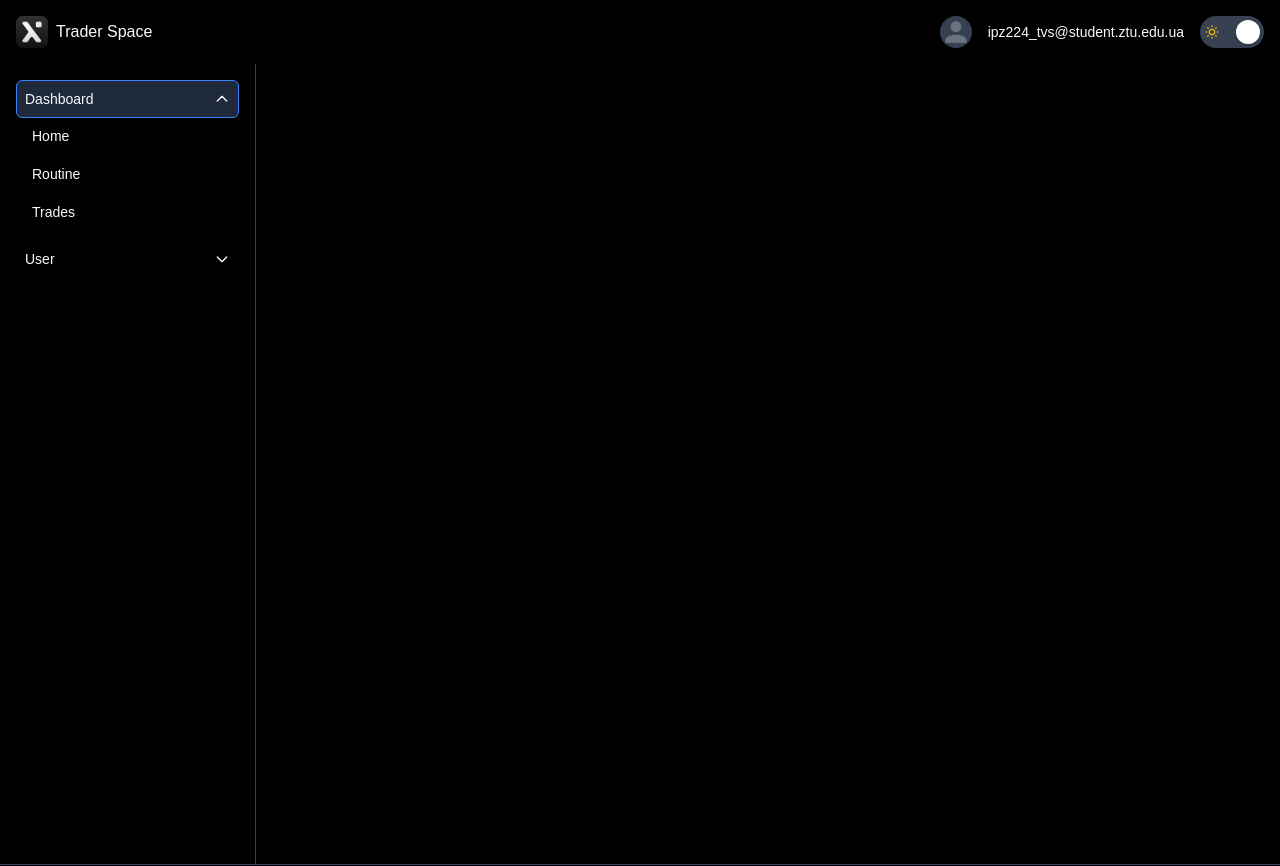
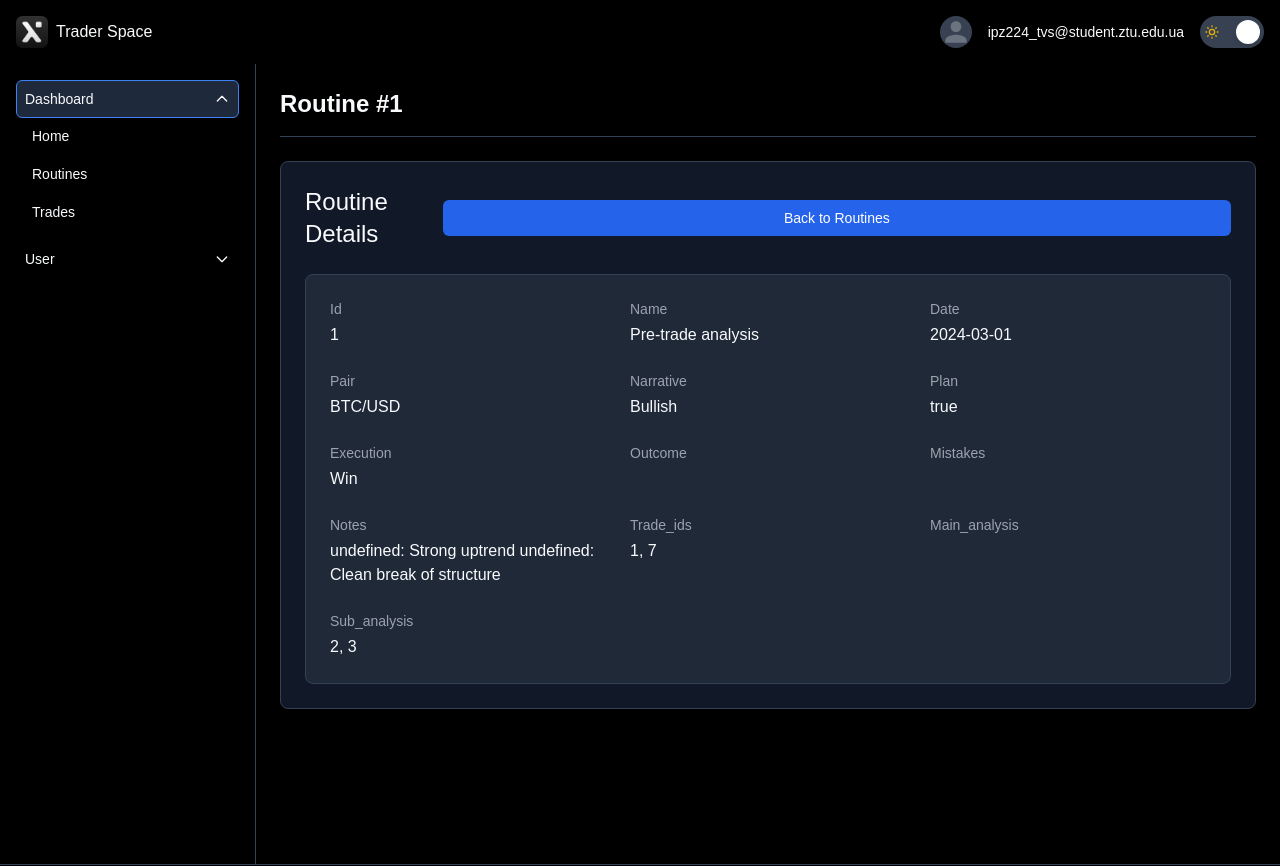
Before and after one commit to Whytalik/trader-space, a Vue app: page /routines/1 in a window 1280 px wide. Shown: the top 866 px of the page. Built offline with nearby package versions, Linux system fonts and the light colour scheme.

Commit message:
feat: implemented routines display and detailed routine view
- Added functionality to render routines in a list or gallery format
- Enabled viewing detailed information for a selected routine
- Improved navigation and UI consistency between routine overview and details

```diff
--- /dev/null
+++ b/src/components/routines/RoutineDetails.vue
@@ -0,0 +1,95 @@
+<template>
+    <div class="routine-view">
+        <div class="routine-header">
+            <h2 class="routine-title">Routine Details</h2>
+            <BaseButton @click="$router.push('/routines')">Back to Routines</BaseButton>
+        </div>
+        <div class="routine-content" v-if="routine">
+            <div class="routine-info">
+                <div class="info-grid">
+                    <div class="info-item" v-for="(value, key) in routine" :key="key">
+                        <span class="label">{{ formatLabel(key) }}</span>
+                        <span class="value">{{ formatValue(value) }}</span>
+                    </div>
+                </div>
+            </div>
+        </div>
+        <div v-else class="routine-not-found">
+            Routine not found
+        </div>
+    </div>
+</template>
+
+<script>
+import { routines } from "../../data/routine";
+
+export default {
+    name: "RoutineDetails",
+    data() {
+        return {
+            routine: null
+        }
+    },
+    created() {
+        const routineId = parseInt(this.$route.params.id);
+        this.routine = routines.find(r => r.id === routineId);
+
+        if (!this.routine) {
+            console.error(`Routine with id ${routineId} not found`);
+        }
+    },
+    methods: {
+        formatLabel(key) {
+            return key.split(/(?=[A-Z])/).join(' ').charAt(0).toUpperCase() +
+                key.split(/(?=[A-Z])/).join(' ').slice(1);
+        },
+        formatValue(value) {
+            if (value instanceof Date) {
+                return value.toLocaleDateString();
+            }
+            if (Array.isArray(value)) {
+                return value.join(', ');
+            }
+            return value;
+        }
+    }
+}
+</script>
+
+<style scoped>
+.routine-view {
+    @apply bg-gray-50 dark:bg-gray-900 border border-input-border rounded-lg p-6;
+}
+
+.routine-header {
+    @apply flex justify-between items-center mb-6;
+}
+
+.routine-title {
+    @apply text-2xl font-medium;
+}
+
+.routine-content {
+    @apply bg-white dark:bg-gray-800 rounded-lg p-6 border border-input-border;
+}
+
+.info-grid {
+    @apply grid grid-cols-1 md:grid-cols-2 lg:grid-cols-3 gap-6;
+}
+
+.info-item {
+    @apply flex flex-col gap-1;
+}
+
+.label {
+    @apply text-sm text-gray-500 dark:text-gray-400;
+}
+
+.value {
+    @apply text-base font-medium;
+}
+
+.routine-not-found {
+    @apply text-center py-12 text-gray-500;
+}
+</style>
--- a/src/config/navigation.js
+++ b/src/config/navigation.js
@@ -4,7 +4,7 @@ export const navigationConfig = [
     defaultOpen: true,
     items: [
       { name: "Home", path: "/" },
-      { name: "Routine", path: "/routine" },
+      { name: "Routines", path: "/routines" },
       { name: "Trades", path: "/trades" },
     ],
   },
--- a/src/router/index.js
+++ b/src/router/index.js
@@ -31,6 +31,30 @@ const generateRoutes = () => {
   });
 
   routes.push({
+    path: "/routines/:id",
+    name: "routine",
+    component: () => import("../components/routines/RoutineDetails.vue"),
+    meta: {
+      requiresAuth: true,
+      title: (route) => {
+        return `Routine #${route.params.id} | Trader Space`;
+      },
+    },
+  });
+
+  routes.push({
+    path: "/trades/:id",
+    name: "trade",
+    component: () => import("../components/trades/TradeDetails.vue"),
+    meta: {
+      requiresAuth: true,
+      title: (route) => {
+        return `Trade #${route.params.id} | Trader Space`;
+      },
+    },
+  });
+
+  routes.push({
     path: "/trades/add",
     name: "trades.add",
     //component: () => import("../views/trades/AddView.vue"),
@@ -61,14 +85,12 @@ const generateRoutes = () => {
   });
 
   routes.push({
-    path: "/trades/:id",
-    name: "trade",
-    component: () => import("../components/trades/TradeDetails.vue"),
+    path: "/routines",
+    name: "routines",
+    component: () => import("../views/RoutineView.vue"),
     meta: {
       requiresAuth: true,
-      title: (route) => {
-        return `Trade #${route.params.id} | Trader Space`;
-      },
+      title: "Routines | Trader Space",
     },
   });
 
--- a/src/views/RoutineView.vue
+++ b/src/views/RoutineView.vue
@@ -1,11 +1,76 @@
 <template>
-    <div>
-        <h1>Routine</h1>
-    </div>
+    <DataBaseWrapper title="Trading Routines" :data="routines" :columns="columns" routePath="/routines" />
 </template>
 
 <script>
+import { routines } from "../data/routine";
+import { generateColumns } from "../utils/columnGenerator";
+
 export default {
     name: "RoutineView",
+    data() {
+        return {
+            routines: [],
+            columns: []
+        };
+    },
+    created() {
+        this.routines = routines;
+        this.columns = generateColumns(this.routines);
+    }
 };
 </script>
+
+<style scoped>
+.routine-view {
+    @apply space-y-6;
+}
+
+.routine-header {
+    @apply flex justify-between items-center mb-6;
+}
+
+.routine-title {
+    @apply text-2xl font-medium;
+}
+
+.routines-grid {
+    @apply grid grid-cols-1 md:grid-cols-2 lg:grid-cols-3 gap-6;
+}
+
+.routine-card {
+    @apply bg-white dark:bg-gray-800 rounded-lg border border-input-border overflow-hidden;
+}
+
+.card-header {
+    @apply p-4 border-b border-input-border;
+}
+
+.card-title {
+    @apply text-lg font-medium mb-1;
+}
+
+.routine-time {
+    @apply text-sm text-gray-500 dark:text-gray-400;
+}
+
+.card-content {
+    @apply p-4;
+}
+
+.checklist {
+    @apply space-y-3;
+}
+
+.checklist-item {
+    @apply flex items-center gap-3;
+}
+
+.checklist-item input[type="checkbox"] {
+    @apply w-4 h-4 rounded border-gray-300;
+}
+
+.checklist-item label {
+    @apply text-sm text-gray-700 dark:text-gray-300;
+}
+</style>
```
